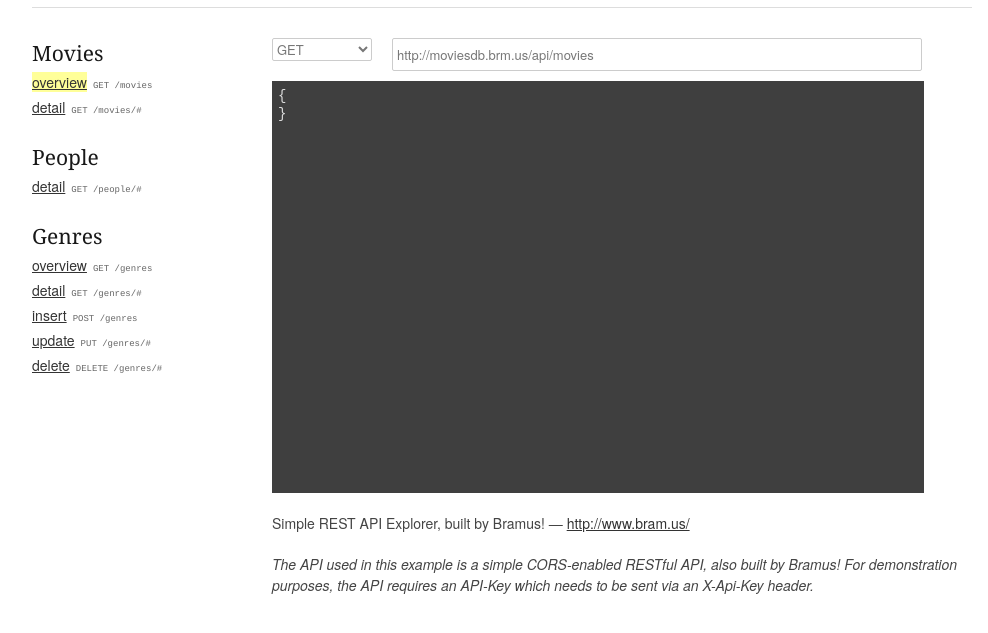
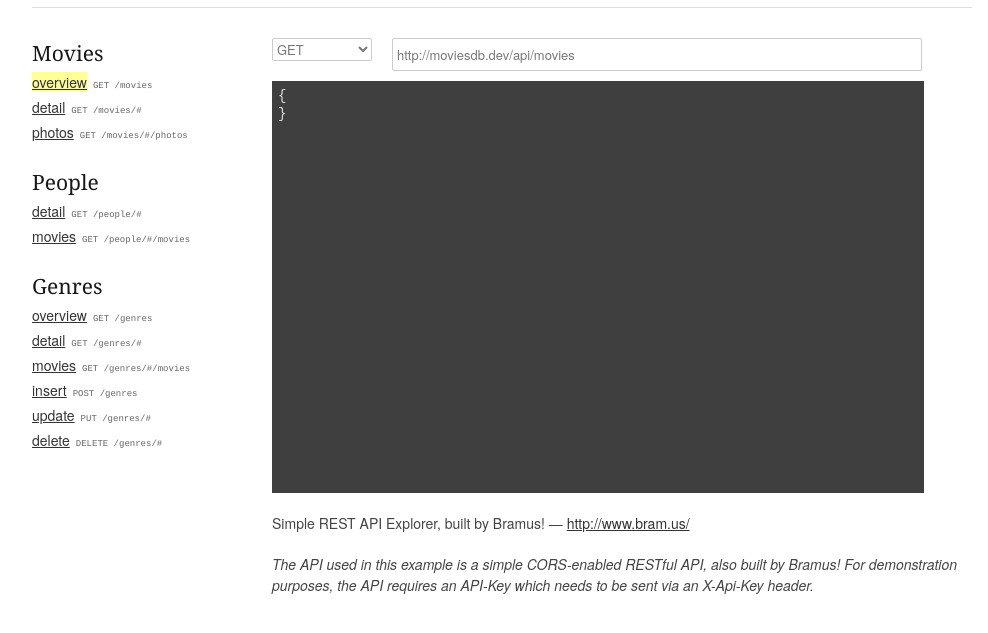
Before and after one commit to bramus/simple-rest-api-explorer, a plain HTML site: page index.html in a window 1280 px wide. Shown: the part 117-750 px from the top of the page, without its empty margins (138-1126 px from the left). Drawn offline with Linux system fonts and the light colour scheme; no server answers.

Commit message:
New API Endpoints

```diff
--- a/index.html
+++ b/index.html
@@ -42,11 +42,14 @@
 				<dt style="margin-top: 0"><h4>Movies</h4></dt>
 				<dd><a href="/movies" data-requestmethod="get">overview</a><small>GET /movies</small></dd>
 				<dd><a href="/movies/1" data-requestmethod="get">detail</a><small>GET /movies/#</small></dd>
+				<dd><a href="/movies/1/photos" data-requestmethod="get">photos</a><small>GET /movies/#/photos</small></dd>
 				<dt><h4>People</h4></dt>
 				<dd><a href="/people/1" data-requestmethod="get">detail</a><small>GET /people/#</small></dd>
+				<dd><a href="/people/1/movies" data-requestmethod="get">movies</a><small>GET /people/#/movies</small></dd>
 				<dt><h4>Genres</h4></dt>
 				<dd><a href="/genres" data-requestmethod="get">overview</a><small>GET /genres</small></dd>
 				<dd><a href="/genres/5" data-requestmethod="get">detail</a><small>GET /genres/#</small></dd>
+				<dd><a href="/genres/5/movies" data-requestmethod="get">movies</a><small>GET /genres/#/movies</small></dd>
 				<dd><a href="/genres" data-requestmethod="post" data-extradata="title=Fantasy">insert</a><small>POST /genres</small></dd>
 				<dd><a href="/genres/5" data-requestmethod="put" data-extradata="title=New title">update</a><small>PUT /genres/#</small></dd>
 				<dd><a href="/genres/5" data-requestmethod="delete">delete</a><small>DELETE /genres/#</small></dd>
@@ -79,7 +82,7 @@
 	<script>
 
 		// Config
-		var apiBaseUrl = 'http://moviesdb.brm.us/api';
+		var apiBaseUrl = 'http://moviesdb.dev/api';
 		var apiDataType = 'json';
 		var apiExtraHeaders = { 'X-Api-Key' : 'WV4tP4zT-qJNdN8Fb-XrQCLmJs-5gwvVr9e-Ge5bNar6' };
 		var apiUrlSuffix = '';
```
